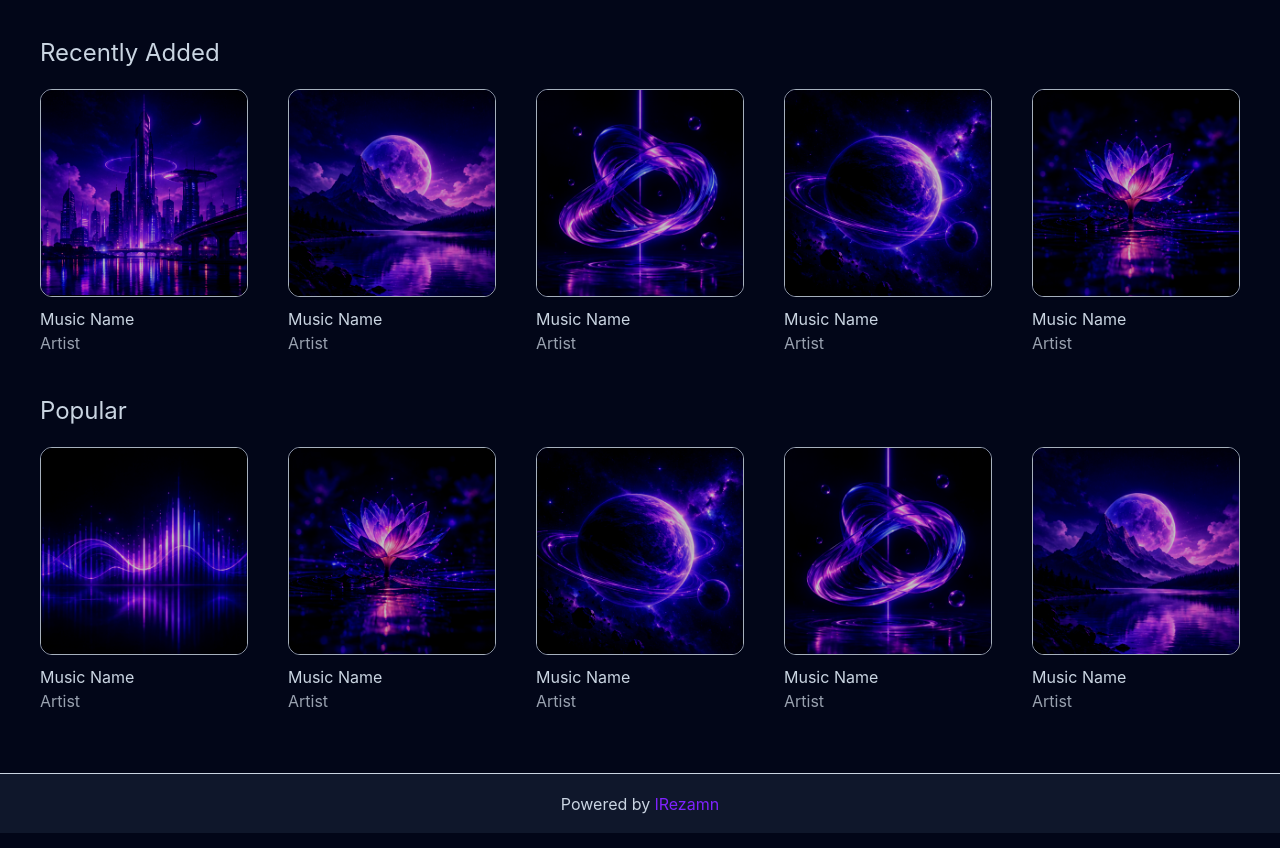
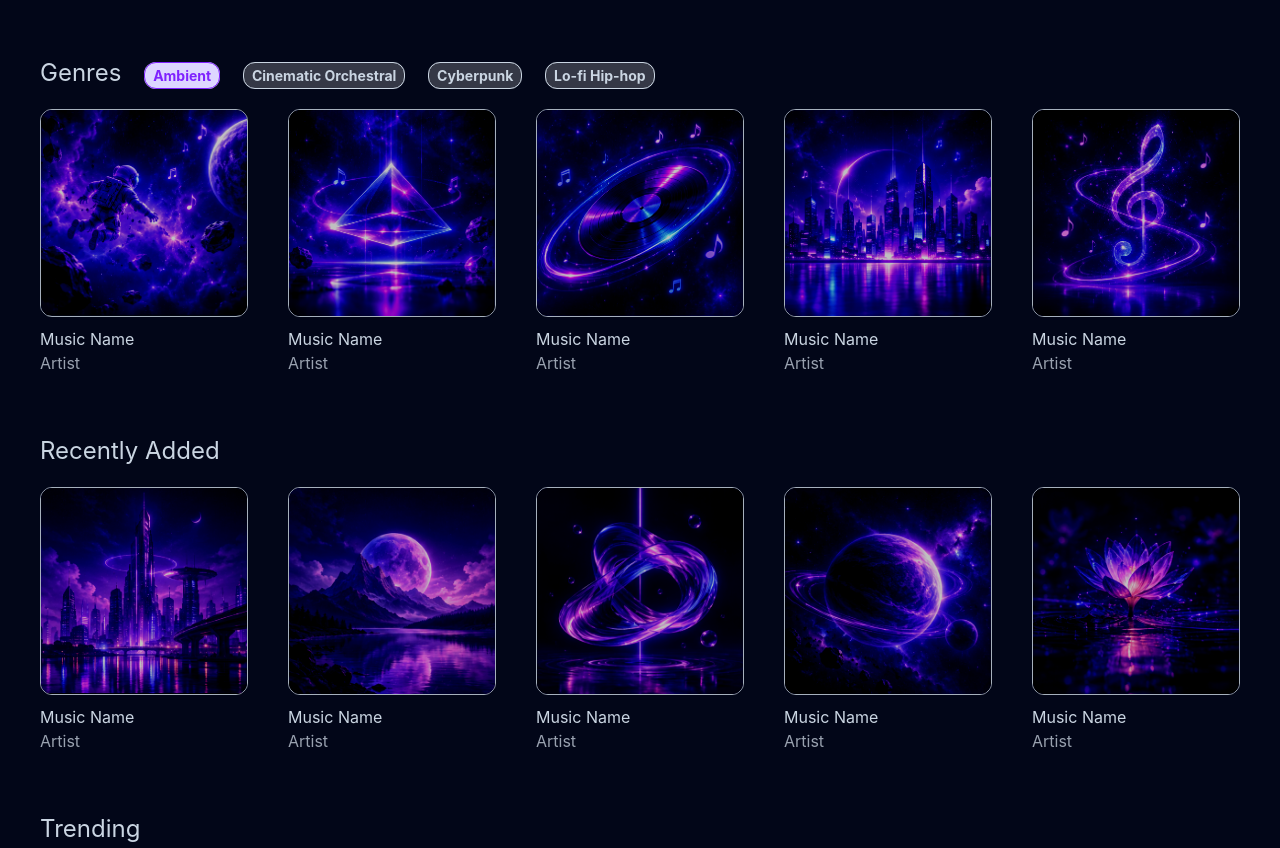
Before and after one commit to lRezamn/Reamusic, a website built with Vite: page index.html in a window 1280 px wide. Shown: the part 1073-1921 px from the top of the page. Built offline with nearby package versions, Linux system fonts and the light colour scheme.

Commit message:
genres-slider UI

```diff
--- a/index.html
+++ b/index.html
@@ -158,8 +158,64 @@
       <hr>
     </div>
   </section>
-  <section class="recently-added-slider container m-auto my-10 px-5 sm:px-7.5 lg:px-10">
-    <p class="text-2xl mt-10 mb-5">Recently Added</p>
+  <section class="genres-slider container m-auto my-15 px-5 sm:px-7.5 lg:px-10">
+    <p class="text-2xl mt-15 mb-5">
+      Genres
+      <span class="text-sm font-bold py-1 px-2 mr-2 ml-4 border rounded-xl text-violet-600 border-violet-600 bg-violet-200 transition duration-300">Ambient</span>
+      <span class="text-sm font-bold py-1 px-2 mx-2 bg-white/20 border rounded-xl cursor-pointer hover:text-violet-600 hover:hover:border-violet-600 hover:bg-violet-200 transition duration-300">Cinematic Orchestral</span>
+      <span class="text-sm font-bold py-1 px-2 mx-2 bg-white/20 border rounded-xl cursor-pointer hover:text-violet-600 hover:hover:border-violet-600 hover:bg-violet-200 transition duration-300">Cyberpunk</span>
+      <span class="text-sm font-bold py-1 px-2 mx-2 bg-white/20 border rounded-xl cursor-pointer hover:text-violet-600 hover:hover:border-violet-600 hover:bg-violet-200 transition duration-300">Lo-fi Hip-hop</span>
+    </p>
+    <div class="slider flex gap-10">
+      <div class="music-card w-75">
+        <div class="music-cover relative w-full mb-2.5">
+          <img class="w-full rounded-xl border border-slate-300 contrast-125" src="/images/covers/cover-10.png" alt="">
+          <div class="w-full h-full rounded-xl bg-black/25 absolute top-0"></div>
+          <div class="w-full h-full flex justify-center items-center rounded-xl bg-white/65 absolute top-0 hidden">
+            <span class="w-15 h-15 flex justify-center items-center rounded-full bg-violet-600 hover:bg-violet-900 cursor-pointer border border-white">
+              <svg xmlns="http://www.w3.org/2000/svg" width="25" height="25" viewBox="0 0 24 24" fill="none" stroke="#cad5e2" stroke-width="2" stroke-linecap="round" stroke-linejoin="round" class="lucide lucide-play preview-icon"><path d="M5 5a2 2 0 0 1 3.008-1.728l11.997 6.998a2 2 0 0 1 .003 3.458l-12 7A2 2 0 0 1 5 19z"/></svg>
+            </span>
+          </div>
+        </div>
+        <div class="music-name">Music Name</div>
+        <div class="music-name text-gray-400">Artist</div>
+      </div>
+      <div class="music-card w-75">
+        <div class="music-cover relative w-full mb-2.5">
+          <img class="w-full rounded-xl border border-slate-300 contrast-125" src="/images/covers/cover-12.png" alt="">
+          <div class="w-full h-full rounded-xl bg-black/25 absolute top-0"></div>
+        </div>
+        <div class="music-name">Music Name</div>
+        <div class="music-name text-gray-400">Artist</div>
+      </div>
+      <div class="music-card w-75">
+        <div class="music-cover relative w-full mb-2.5">
+          <img class="w-full rounded-xl border border-slate-300 contrast-125" src="/images/covers/cover-24.png" alt="">
+          <div class="w-full h-full rounded-xl bg-black/25 absolute top-0"></div>
+        </div>
+        <div class="music-name">Music Name</div>
+        <div class="music-name text-gray-400">Artist</div>
+      </div>
+      <div class="music-card w-75">
+        <div class="music-cover relative w-full mb-2.5">
+          <img class="w-full rounded-xl border border-slate-300 contrast-125" src="/images/covers/cover-14.png" alt="">
+          <div class="w-full h-full rounded-xl bg-black/25 absolute top-0"></div>
+        </div>
+        <div class="music-name">Music Name</div>
+        <div class="music-name text-gray-400">Artist</div>
+      </div>
+      <div class="music-card w-75">
+        <div class="music-cover relative w-full mb-2.5">
+          <img class="w-full rounded-xl border border-slate-300 contrast-125" src="/images/covers/cover-19.png" alt="">
+          <div class="w-full h-full rounded-xl bg-black/25 absolute top-0"></div>
+        </div>
+        <div class="music-name">Music Name</div>
+        <div class="music-name text-gray-400">Artist</div>
+      </div>
+    </div>
+  </section>
+  <section class="recently-added-slider container m-auto my-15 px-5 sm:px-7.5 lg:px-10">
+    <p class="text-2xl mt-15 mb-5">Recently Added</p>
     <div class="slider flex gap-10">
       <div class="music-card w-75">
         <div class="music-cover relative w-full mb-2.5">
@@ -208,8 +264,8 @@
       </div>
     </div>
   </section>
-  <section class="popular-slider container m-auto mt-10 mb-15  px-5 sm:px-7.5 lg:px-10">
-    <p class="text-2xl mt-10 mb-5">Popular</p>
+  <section class="trending-slider container m-auto my-15 px-5 sm:px-7.5 lg:px-10">
+    <p class="text-2xl mt-15 mb-5">Trending</p>
     <div class="slider flex gap-10">
       <div class="music-card w-75">
         <div class="music-cover relative w-full mb-2.5">
```
